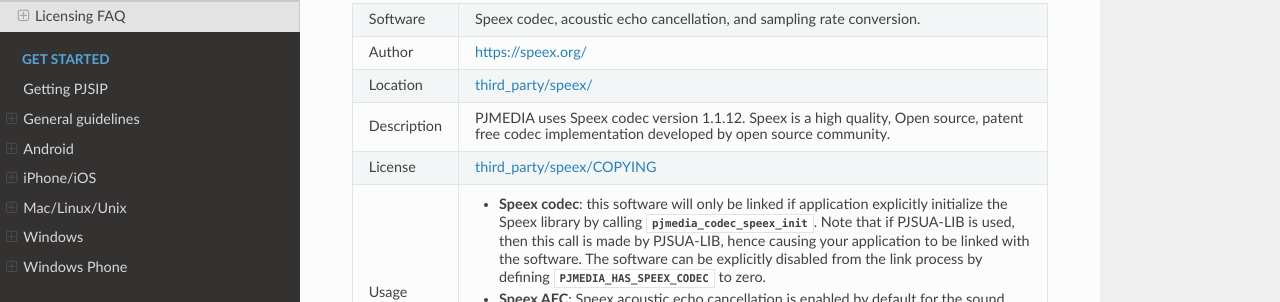
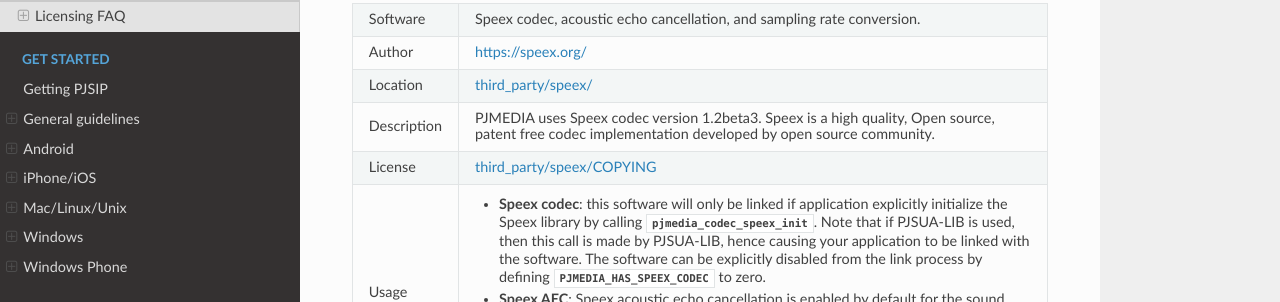
Before and after one commit to pjsip/pjproject_docs, a Sphinx documentation site: the page built from docs/source/overview/license_3rd_party.rst, in a window 1280 px wide and 900 px high, scrolled down 3725 px. Shown: the part 149-451 px from the top of the window. Built offline with Sphinx 7.4.7 and the Read the Docs theme 3.1.0, drawn with Linux system fonts in a browser that asks for light colours; the version number could not be read and is left out.

Commit message:
Update Speex codec version in license documentation

```diff
--- a/docs/source/overview/license_3rd_party.rst
+++ b/docs/source/overview/license_3rd_party.rst
@@ -247,7 +247,7 @@
    * - Location
      - :sourcedir:`third_party/speex/`
    * - Description
-     - PJMEDIA uses Speex codec version 1.1.12. Speex is a high quality, Open source,
+     - PJMEDIA uses Speex codec version 1.2beta3. Speex is a high quality, Open source,
        patent free codec implementation developed by open source community.
    * - License
      - :source:`third_party/speex/COPYING`
```
